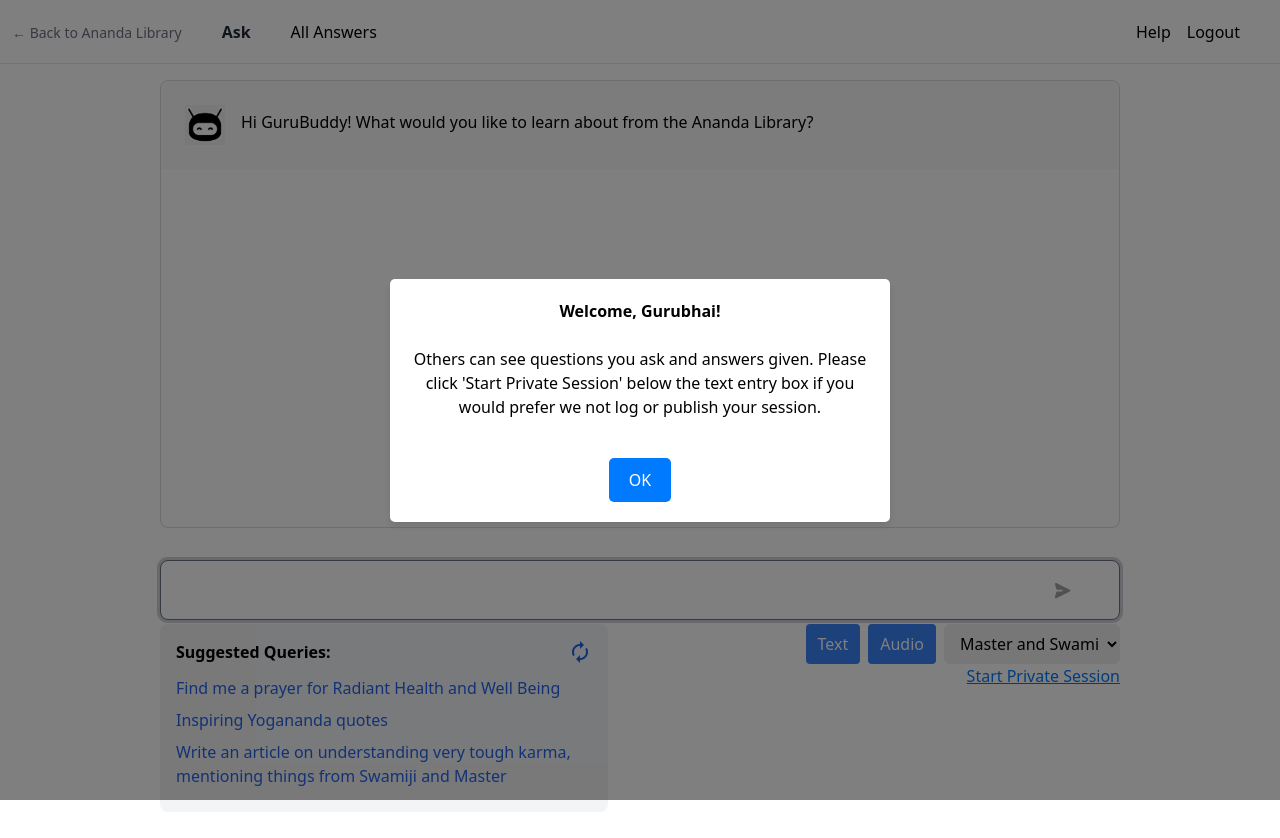
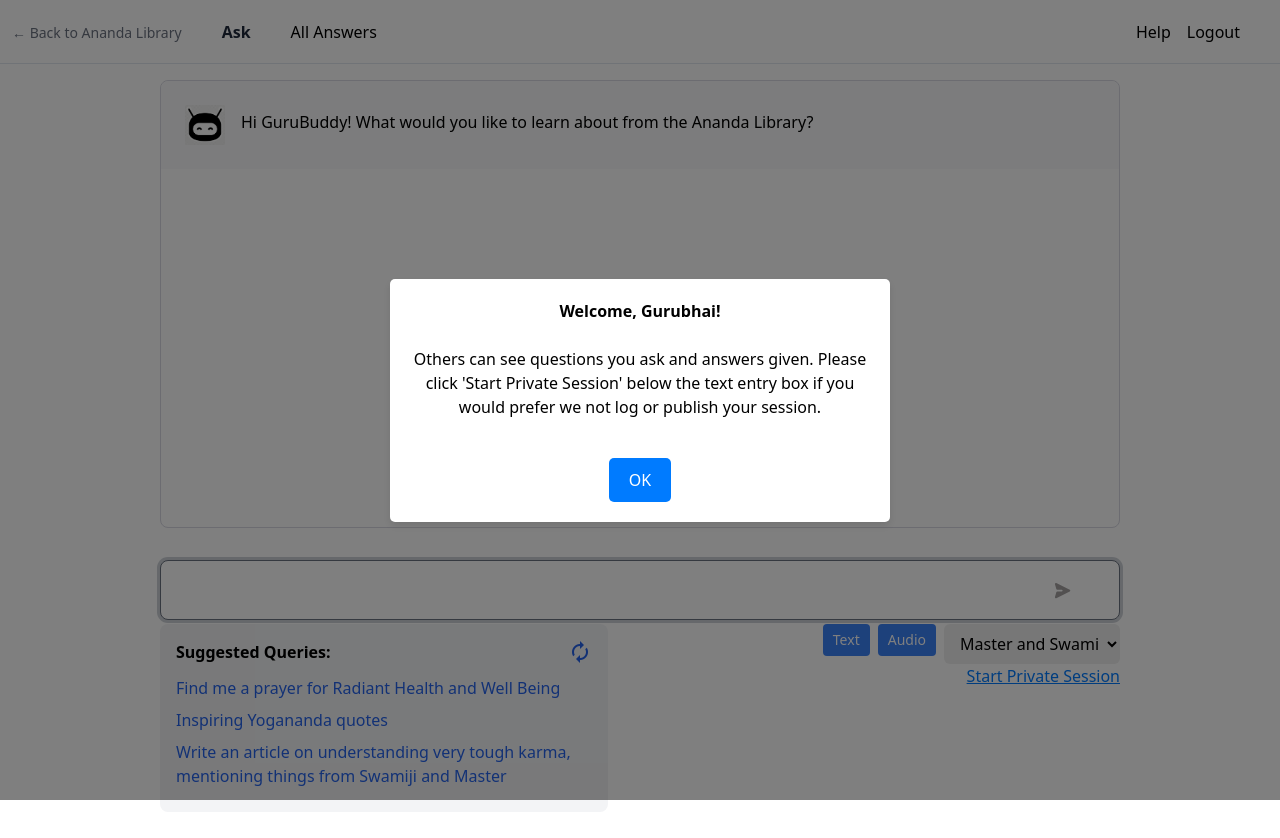
Before and after one commit to mayooear/gpt4-pdf-chatbot-langchain, a Next.js app: page / in a window 1280 px wide. Shown: the top 838 px of the page. Built offline with nearby package versions, Linux system fonts and the light colour scheme.

Commit message:
smaller Play and pause buttons

```diff
--- a/components/ChatInput.tsx
+++ b/components/ChatInput.tsx
@@ -125,14 +125,14 @@ export const ChatInput: React.FC<ChatInputProps> = ({
                 <button
                   type="button"
                   onClick={() => handleMediaTypeChange('text')}
-                  className={`px-3 py-2 rounded ${mediaTypes.text ? 'bg-blue-500 text-white' : 'bg-gray-200 text-gray-700'}`}
+                  className={`px-2.5 py-1.5 text-sm rounded ${mediaTypes.text ? 'bg-blue-500 text-white' : 'bg-gray-200 text-gray-700'}`}
                 >
                   Text
                 </button>
                 <button
                   type="button"
                   onClick={() => handleMediaTypeChange('audio')}
-                  className={`px-3 py-2 rounded ${mediaTypes.audio ? 'bg-blue-500 text-white' : 'bg-gray-200 text-gray-700'}`}
+                  className={`px-2.5 py-1.5 text-sm rounded ${mediaTypes.audio ? 'bg-blue-500 text-white' : 'bg-gray-200 text-gray-700'}`}
                 >
                   Audio
                 </button>
```
